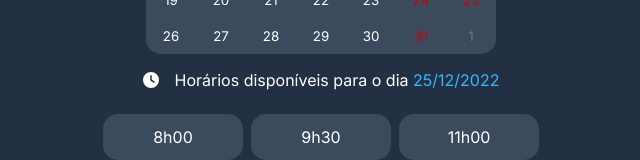
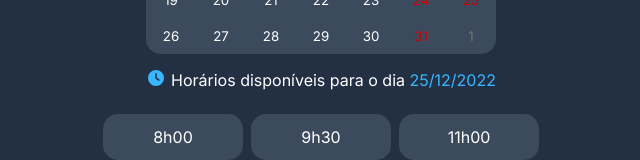
Before and after one commit to jogamais-ufcg/frontend, a Next.js app: page /quadras/data-hora in a window 1280 px wide. Shown: the part 341-501 px from the top of the page, without its empty margins (319-959 px from the left). Built offline with nearby package versions, Linux system fonts and the light colour scheme.

Commit message:
fix: selected date label

```diff
--- a/pages/quadras/data-hora/index.tsx
+++ b/pages/quadras/data-hora/index.tsx
@@ -22,12 +22,12 @@ export default function DateHour() {
       <Calendar></Calendar>
 
       <div className={styles.textArea}>
-        <div className={styles.textR}>
+        <p className={styles.selectedDateLabel}>
           <FontAwesomeIcon icon={faClock} color="38B6FF" />
-        </div>
-        <p>
-          Horários disponíveis para o dia{' '}
-          <span className={styles.dateValue}>25/12/2022</span>
+          <p>
+            Horários disponíveis para o dia{' '}
+            <span className={styles.dateValue}>25/12/2022</span>
+          </p>
         </p>
       </div>
 
@@ -40,7 +40,7 @@ export default function DateHour() {
       <div className={styles.buttonContainer}>
         <Button
           icon={faInfoCircle}
-          onClick={() => router.push('/quadras/detalhes')} //ajustar rota!
+          onClick={() => router.push('/quadras/detalhes')} // TODO: ajustar rota!
           type="button"
           label="Show, vamos aos detalhes!"
           color="primary"
@@ -48,7 +48,7 @@ export default function DateHour() {
 
         <Button
           icon={faBookOpen}
-          onClick={() => router.push('/quadras/detalhes')} //ajustar rota!
+          onClick={() => router.push('/quadras/detalhes')} // TODO: ajustar rota!
           type="button"
           label="Listar agendamentos"
           color="secondary"
@@ -56,7 +56,7 @@ export default function DateHour() {
 
         <Button
           icon={faPrint}
-          onClick={() => router.push('/quadras/detalhes')} //ajustar rota!
+          onClick={() => router.push('/quadras/detalhes')} // TODO: ajustar rota!
           type="button"
           label="Imprimir Agendamentos"
           color="secondary"
--- a/pages/quadras/data-hora/styles.module.css
+++ b/pages/quadras/data-hora/styles.module.css
@@ -76,3 +76,13 @@
 .dateValue {
   color: var(--blue-lighter);
 }
+
+.selectedDateLabel {
+  display: flex;
+}
+
+.selectedDateLabel > svg {
+  color: var(--blue-lighter);
+  width: 20px;
+  margin-right: 5px;
+}
```
